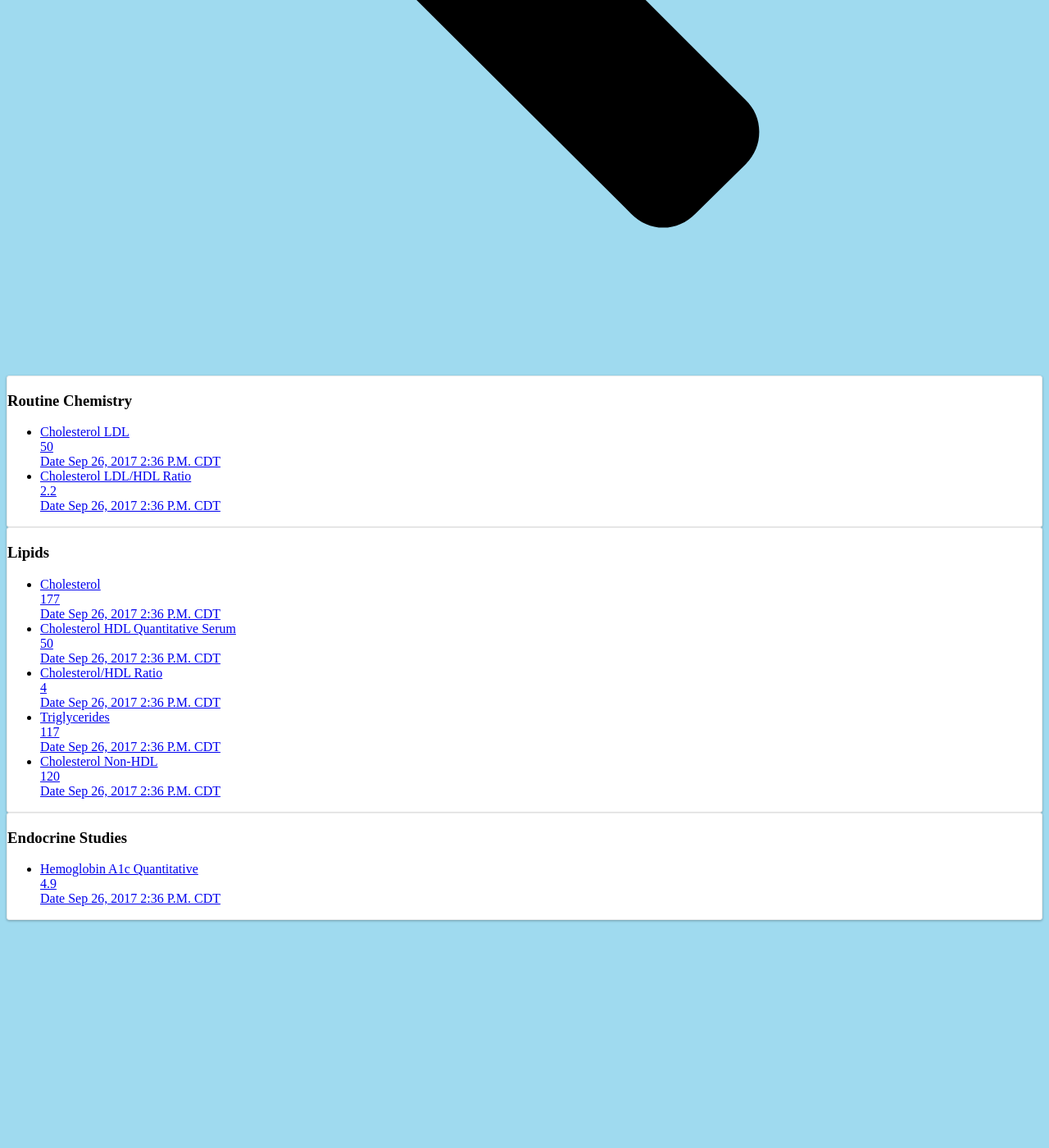
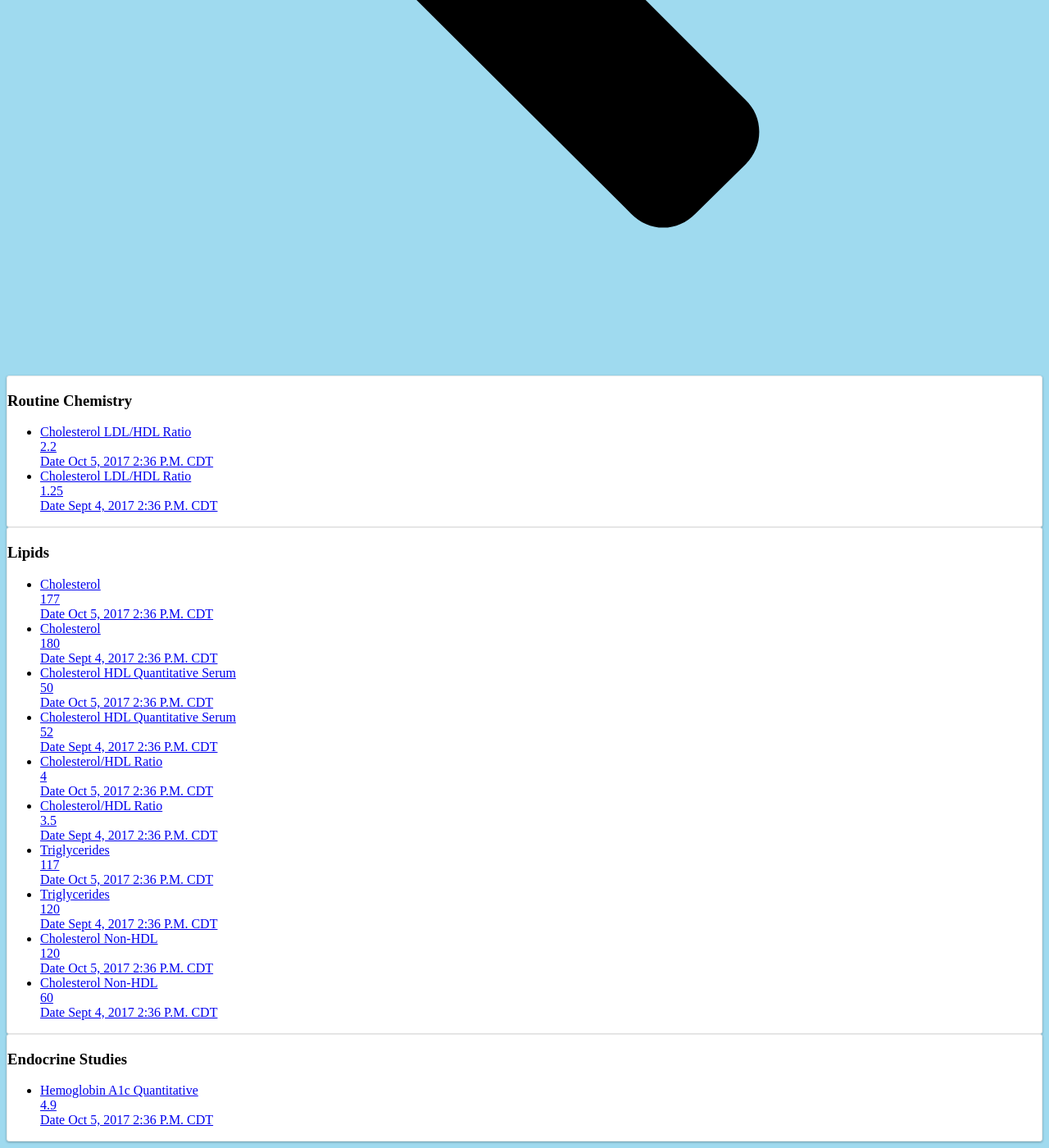
Before and after one commit to glisom/glisom.github.io, a Jekyll site: the page postresults.html, which Jekyll copies as it is, in a window 1280 px wide and 1400 px high, scrolled down 818 px. Shown: the whole window at 82% size. Built offline with Jekyll 4.4.1, drawn with Linux system fonts in a browser that asks for light colours; nearby versions of some CDN libraries; a script that is not in the unit is left out; before the commit the page ends 1948 px from its top, so only the background shows below that.

Commit message:
post updated

```diff
--- a/postresults.html
+++ b/postresults.html
@@ -59,12 +59,12 @@
 <h3 class='text-center u-pa--sm'>Routine Chemistry</h3>
 <ul class='list-linked chevron' data-increment='20' data-total-results='2'>
 <li class='u-pl--sm'>
-<a class='control-inline u-pl--0' href='/populations/3911156d-5dd7-4dd9-bd2f-4f941f543547/people/7325f3c3-b4a9-47af-9d01-cb4fd69b0559/result_groups/CE4610AF2C97481B8CA1B6BA801B7C87/discrete_results?group=Cholesterol+LDL&amp;lang=en-US'>
+<a class='control-inline u-pl--0' href='/populations/3911156d-5dd7-4dd9-bd2f-4f941f543547/people/7325f3c3-b4a9-47af-9d01-cb4fd69b0559/result_groups/C254C20F9021469BAEEE081F4E82BE28/discrete_results?group=Cholesterol+LDL%2FHDL+Ratio&amp;lang=en-US'>
 <div class='sm-row'>
 <div class='span'>
-<div class='x-small-heading'>Cholesterol LDL</div>
-<div class='text-inverse text-bold'>50</div>
-<div class='text-medium'>Date Sep 26, 2017  2:36 P.M. CDT</div>
+<div class='x-small-heading'>Cholesterol LDL/HDL Ratio</div>
+<div class='text-inverse text-bold'>2.2</div>
+<div class='text-medium'>Date Oct 5, 2017  2:36 P.M. CDT</div>
 </div>
 </div>
 </a>
@@ -74,8 +74,8 @@
 <div class='sm-row'>
 <div class='span'>
 <div class='x-small-heading'>Cholesterol LDL/HDL Ratio</div>
-<div class='text-inverse text-bold'>2.2</div>
-<div class='text-medium'>Date Sep 26, 2017  2:36 P.M. CDT</div>
+<div class='text-inverse text-bold'>1.25</div>
+<div class='text-medium'>Date Sept 4, 2017  2:36 P.M. CDT</div>
 </div>
 </div>
 </a>
@@ -93,7 +93,18 @@
 <div class='span'>
 <div class='x-small-heading'>Cholesterol</div>
 <div class='text-inverse text-bold'>177</div>
-<div class='text-medium'>Date Sep 26, 2017  2:36 P.M. CDT</div>
+<div class='text-medium'>Date Oct 5, 2017  2:36 P.M. CDT</div>
+</div>
+</div>
+</a>
+</li>
+<li class='u-pl--sm'>
+<a class='control-inline u-pl--0' href='/populations/3911156d-5dd7-4dd9-bd2f-4f941f543547/people/7325f3c3-b4a9-47af-9d01-cb4fd69b0559/result_groups/A7C5C62560A64662B1D64A2D79F16F89/discrete_results?group=Cholesterol&amp;lang=en-US'>
+<div class='sm-row'>
+<div class='span'>
+<div class='x-small-heading'>Cholesterol</div>
+<div class='text-inverse text-bold'>180</div>
+<div class='text-medium'>Date Sept 4, 2017  2:36 P.M. CDT</div>
 </div>
 </div>
 </a>
@@ -104,7 +115,18 @@
 <div class='span'>
 <div class='x-small-heading'>Cholesterol HDL Quantitative Serum</div>
 <div class='text-inverse text-bold'>50</div>
-<div class='text-medium'>Date Sep 26, 2017  2:36 P.M. CDT</div>
+<div class='text-medium'>Date Oct 5, 2017  2:36 P.M. CDT</div>
+</div>
+</div>
+</a>
+</li>
+<li class='u-pl--sm'>
+<a class='control-inline u-pl--0' href='/populations/3911156d-5dd7-4dd9-bd2f-4f941f543547/people/7325f3c3-b4a9-47af-9d01-cb4fd69b0559/result_groups/CF76E9B34A6241F1970418330A57870E/discrete_results?group=Cholesterol+HDL+Quantitative+Serum&amp;lang=en-US'>
+<div class='sm-row'>
+<div class='span'>
+<div class='x-small-heading'>Cholesterol HDL Quantitative Serum</div>
+<div class='text-inverse text-bold'>52</div>
+<div class='text-medium'>Date Sept 4, 2017  2:36 P.M. CDT</div>
 </div>
 </div>
 </a>
@@ -115,7 +137,18 @@
 <div class='span'>
 <div class='x-small-heading'>Cholesterol/HDL Ratio</div>
 <div class='text-inverse text-bold'>4</div>
-<div class='text-medium'>Date Sep 26, 2017  2:36 P.M. CDT</div>
+<div class='text-medium'>Date Oct 5, 2017  2:36 P.M. CDT</div>
+</div>
+</div>
+</a>
+</li>
+<li class='u-pl--sm'>
+<a class='control-inline u-pl--0' href='/populations/3911156d-5dd7-4dd9-bd2f-4f941f543547/people/7325f3c3-b4a9-47af-9d01-cb4fd69b0559/result_groups/428A4E074BEA4C6995D319DB13F4AEE6/discrete_results?group=Cholesterol%2FHDL+Ratio&amp;lang=en-US'>
+<div class='sm-row'>
+<div class='span'>
+<div class='x-small-heading'>Cholesterol/HDL Ratio</div>
+<div class='text-inverse text-bold'>3.5</div>
+<div class='text-medium'>Date Sept 4, 2017  2:36 P.M. CDT</div>
 </div>
 </div>
 </a>
@@ -126,7 +159,18 @@
 <div class='span'>
 <div class='x-small-heading'>Triglycerides</div>
 <div class='text-inverse text-bold'>117</div>
-<div class='text-medium'>Date Sep 26, 2017  2:36 P.M. CDT</div>
+<div class='text-medium'>Date Oct 5, 2017  2:36 P.M. CDT</div>
+</div>
+</div>
+</a>
+</li>
+<li class='u-pl--sm'>
+<a class='control-inline u-pl--0' href='/populations/3911156d-5dd7-4dd9-bd2f-4f941f543547/people/7325f3c3-b4a9-47af-9d01-cb4fd69b0559/result_groups/B935FA8760ED4F28B459EF0A890DEA7D/discrete_results?group=Triglycerides&amp;lang=en-US'>
+<div class='sm-row'>
+<div class='span'>
+<div class='x-small-heading'>Triglycerides</div>
+<div class='text-inverse text-bold'>120</div>
+<div class='text-medium'>Date Sept 4, 2017  2:36 P.M. CDT</div>
 </div>
 </div>
 </a>
@@ -137,7 +181,18 @@
 <div class='span'>
 <div class='x-small-heading'>Cholesterol Non-HDL</div>
 <div class='text-inverse text-bold'>120</div>
-<div class='text-medium'>Date Sep 26, 2017  2:36 P.M. CDT</div>
+<div class='text-medium'>Date Oct 5, 2017  2:36 P.M. CDT</div>
+</div>
+</div>
+</a>
+</li>
+<li class='u-pl--sm'>
+<a class='control-inline u-pl--0' href='/populations/3911156d-5dd7-4dd9-bd2f-4f941f543547/people/7325f3c3-b4a9-47af-9d01-cb4fd69b0559/result_groups/10FA24747E3591FAE0535C2F47AA4A52/discrete_results?group=Cholesterol+Non-HDL&amp;lang=en-US'>
+<div class='sm-row'>
+<div class='span'>
+<div class='x-small-heading'>Cholesterol Non-HDL</div>
+<div class='text-inverse text-bold'>60</div>
+<div class='text-medium'>Date Sept 4, 2017  2:36 P.M. CDT</div>
 </div>
 </div>
 </a>
@@ -155,7 +210,7 @@
 <div class='span'>
 <div class='x-small-heading'>Hemoglobin A1c Quantitative</div>
 <div class='text-inverse text-bold'>4.9</div>
-<div class='text-medium'>Date Sep 26, 2017  2:36 P.M. CDT</div>
+<div class='text-medium'>Date Oct 5, 2017  2:36 P.M. CDT</div>
 </div>
 </div>
 </a>
```
Also changed, not shown: postoverview.html (+12 -12 lines), preresults.html (+23 -1 lines).
